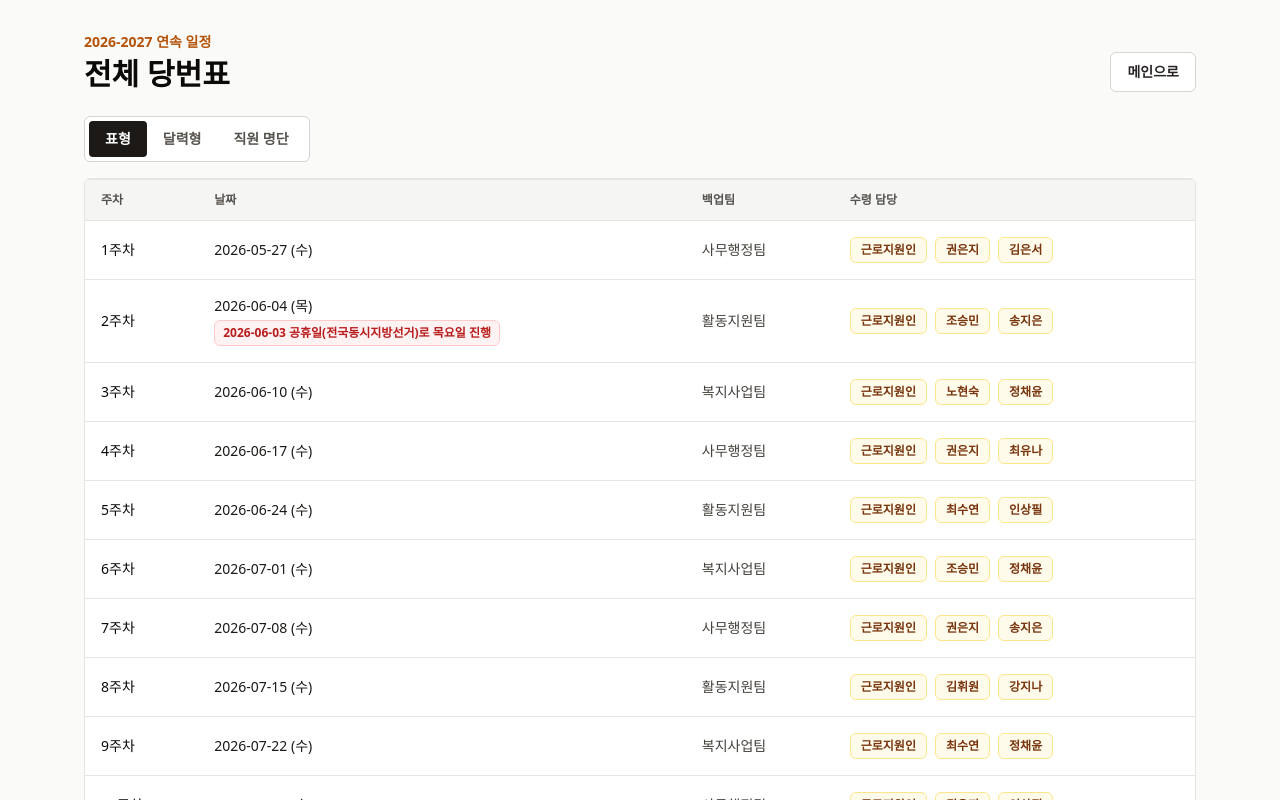
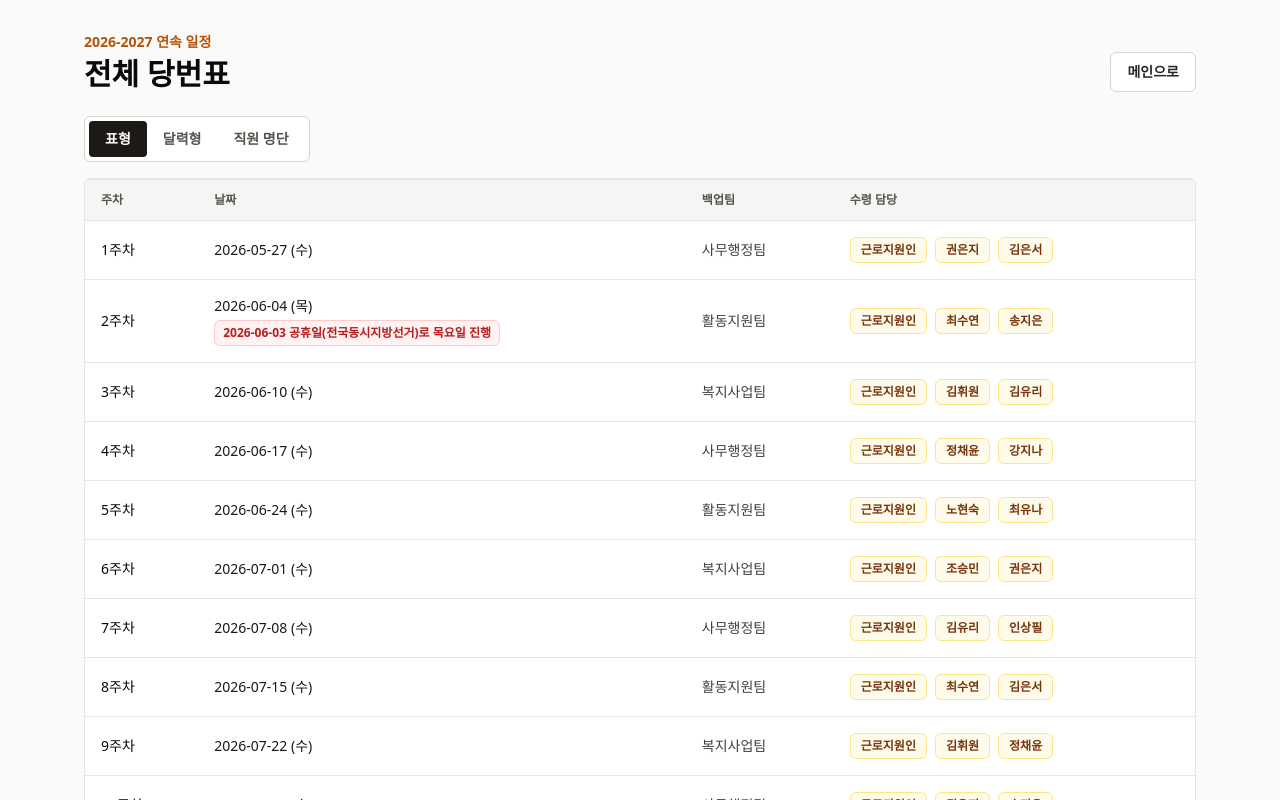
Before and after one commit to kittycong/bread-duty-app, a Next.js app: page /schedule in a window 1280 px wide. Shown: the top 800 px of the page. Built offline with nearby package versions, Linux system fonts and the light colour scheme.

Commit message:
fix: adjust admin duty rotation

```diff
--- a/components/ScheduleTabs.tsx
+++ b/components/ScheduleTabs.tsx
@@ -27,6 +27,30 @@ type AssignmentUpdate = {
   team: TeamName;
 };
 const assignmentOverrideStorageKey = "bread-duty-team-assignment-overrides-v2";
+const employeeStorageKey = "bread-duty-employees";
+const oldDefaultAdminOrder = ["최수연", "조승민", "노현숙", "김휘원"];
+const currentDefaultAdminOrder = ["최수연", "김휘원", "노현숙", "조승민"];
+
+function migrateDefaultAdminOrder(savedEmployees: Employee[], initialEmployees: Employee[]) {
+  const savedAdminEmployees = savedEmployees.filter((employee) => employee.team === "사무행정팀");
+  const savedAdminOrder = savedAdminEmployees.map((employee) => employee.name);
+
+  if (savedAdminOrder.join("|") !== oldDefaultAdminOrder.join("|")) {
+    return savedEmployees;
+  }
+
+  const defaultAdminByName = new Map(
+    initialEmployees
+      .filter((employee) => employee.team === "사무행정팀")
+      .map((employee) => [employee.name, employee])
+  );
+  const migratedAdminEmployees = currentDefaultAdminOrder
+    .map((name) => defaultAdminByName.get(name))
+    .filter((employee): employee is Employee => Boolean(employee));
+  const withoutAdminEmployees = savedEmployees.filter((employee) => employee.team !== "사무행정팀");
+
+  return [...migratedAdminEmployees, ...withoutAdminEmployees];
+}
 
 export default function ScheduleTabs({ endDate, initialEmployees, startDate }: ScheduleTabsProps) {
   const [activeTab, setActiveTab] = useState<TabId>("table");
@@ -35,13 +59,20 @@ export default function ScheduleTabs({ endDate, initialEmployees, startDate }: S
       return initialEmployees;
     }
 
-    const savedEmployees = window.localStorage.getItem("bread-duty-employees");
+    const savedEmployees = window.localStorage.getItem(employeeStorageKey);
     if (!savedEmployees) {
       return initialEmployees;
     }
 
     try {
-      return JSON.parse(savedEmployees) as Employee[];
+      const parsedEmployees = JSON.parse(savedEmployees) as Employee[];
+      const migratedEmployees = migrateDefaultAdminOrder(parsedEmployees, initialEmployees);
+
+      if (migratedEmployees !== parsedEmployees) {
+        window.localStorage.setItem(employeeStorageKey, JSON.stringify(migratedEmployees));
+      }
+
+      return migratedEmployees;
     } catch {
       return initialEmployees;
     }
--- a/lib/employees.ts
+++ b/lib/employees.ts
@@ -4,9 +4,9 @@ export const teamNames: TeamName[] = ["사무행정팀", "활동지원팀", "복
 
 export const employees: Employee[] = [
   { id: "admin-choi-su-yeon", name: "최수연", team: "사무행정팀", status: "active", effectiveFrom: "2026-05-27" },
+  { id: "admin-kim-hwi-won", name: "김휘원", team: "사무행정팀", status: "active", effectiveFrom: "2026-05-27" },
+  { id: "admin-no-hyeon-suk", name: "노현숙", team: "사무행정팀", status: "active", effectiveFrom: "2026-05-27" },
   { id: "admin-jo-seung-min", name: "조승민", team: "사무행정팀", status: "active", effectiveFrom: "2026-05-27" },
-  { id: "admin-no-hyeon-suk", name: "노현숙", team: "사무행정팀", status: "active", effectiveFrom: "2026-05-27" },
-  { id: "admin-kim-hwi-won", name: "김휘원", team: "사무행정팀", status: "active", effectiveFrom: "2026-05-27" },
   { id: "support-kwon-eun-ji", name: "권은지", team: "활동지원팀", status: "active", effectiveFrom: "2026-05-27" },
   { id: "support-kim-yu-ri", name: "김유리", team: "활동지원팀", status: "active", effectiveFrom: "2026-05-27" },
   { id: "support-jeong-chae-yun", name: "정채윤", team: "활동지원팀", status: "active", effectiveFrom: "2026-05-27" },
--- a/utils/dutyGenerator.ts
+++ b/utils/dutyGenerator.ts
@@ -102,6 +102,11 @@ export function generateSchedule(
   workerSupport: WorkerSupport = defaultWorkerSupport
 ): DutyAssignment[] {
   const schedule: DutyAssignment[] = [];
+  const teamAssignmentCounts: Record<TeamName, number> = {
+    "사무행정팀": 0,
+    "활동지원팀": 0,
+    "복지사업팀": 0
+  };
 
   for (let i = 0; i < weeks; i += 1) {
     const wednesday = addDays(parseDate(startDate), i * 7);
@@ -114,8 +119,9 @@ export function generateSchedule(
 
     activeTeams.forEach((team) => {
       const list = getActiveEmployeesByTeamOnDate(roster, team, dateParts.dateText);
-      const index = i % list.length;
+      const index = teamAssignmentCounts[team] % list.length;
       pickupByTeam[team] = list[index]?.name ?? `${team} 담당자 미지정`;
+      teamAssignmentCounts[team] += 1;
     });
 
     schedule.push({
```
